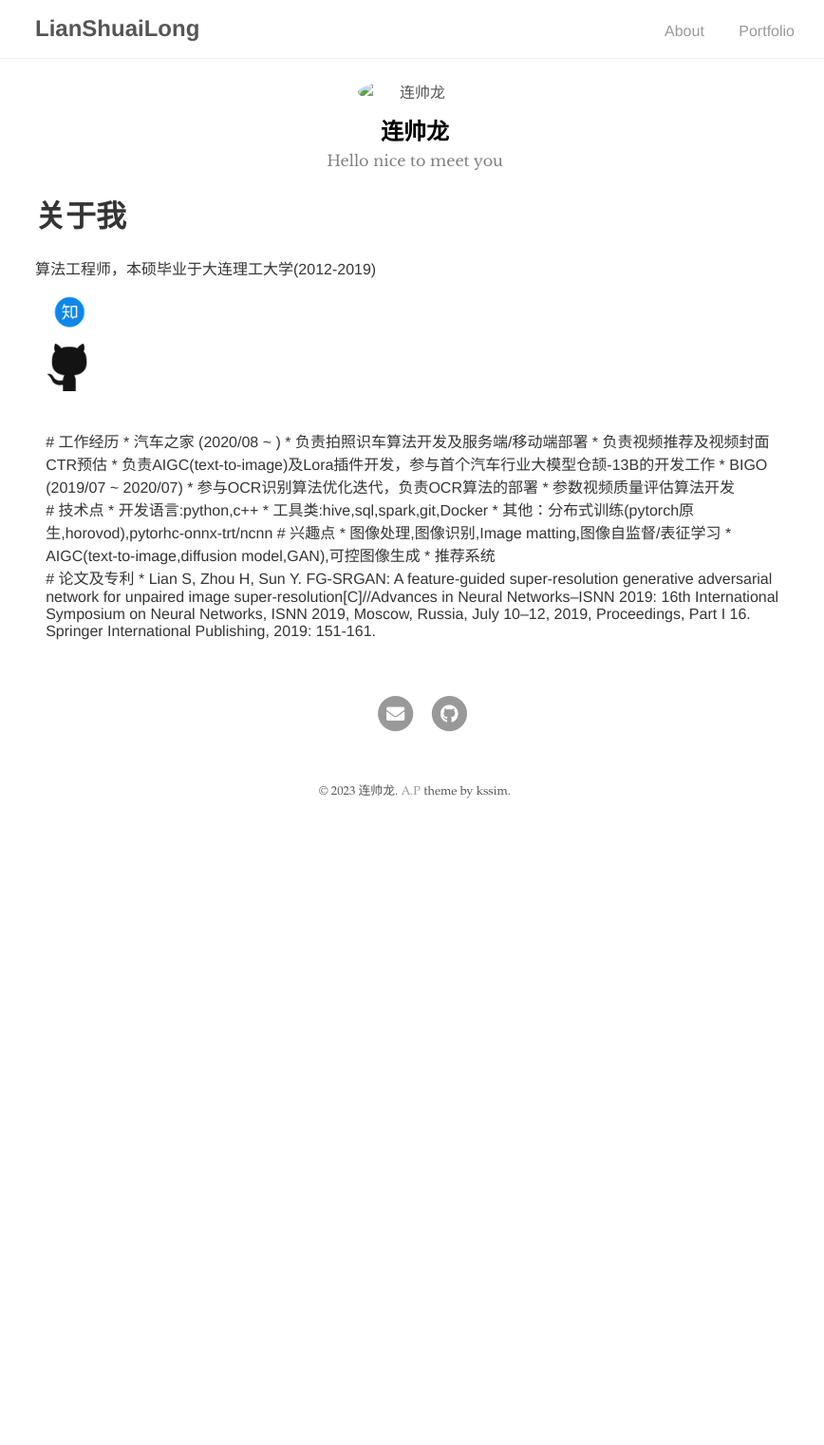
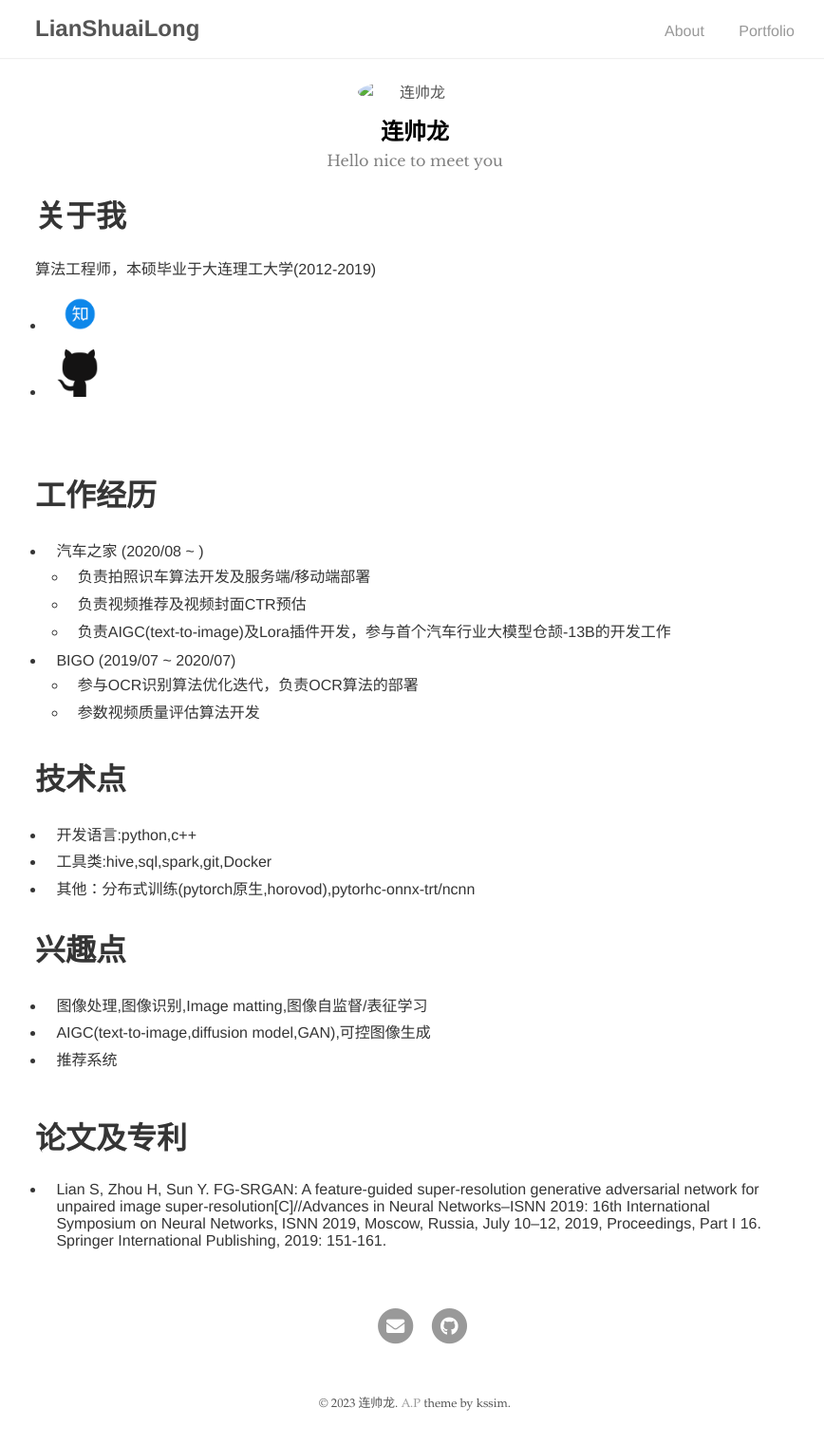
Before and after one commit to LianShuaiLong/LianShuaiLong.github.io, a Jekyll site: the page built from index.md, in a window 1280 px wide. Shown: the whole page at 95% size, without its empty margins (203-1071 px from the left). Built offline with Jekyll 4.4.1, drawn with Linux system fonts in a browser that asks for light colours; our own code applies the rules of GitHub Pages for plain Markdown files; before the commit the page ends 900 px from its top, so only the background shows below that.

Commit message:
modify index.md 16

```diff
--- a/index.md
+++ b/index.md
@@ -5,7 +5,9 @@
 # 关于我
 算法工程师，本硕毕业于大连理工大学(2012-2019)
 <ul>
-  <a href="https://www.zhihu.com/people/lian-shuai-long"><img src="./assets/img/zhihu.png" width="50"> <a href="https://github.com/LianShuaiLong"><img src="./assets/img/github.png" width="50" height="50"></a>
+  <li> <a href="https://www.zhihu.com/people/lian-shuai-long"><img src="./assets/img/zhihu.png" width="50"></a> </li>
+  <li> <a href="https://github.com/LianShuaiLong"><img src="./assets/img/github.png" width="50" height="50"></a> </li>
+</ul>
 <br/>
 
 # 工作经历
```
